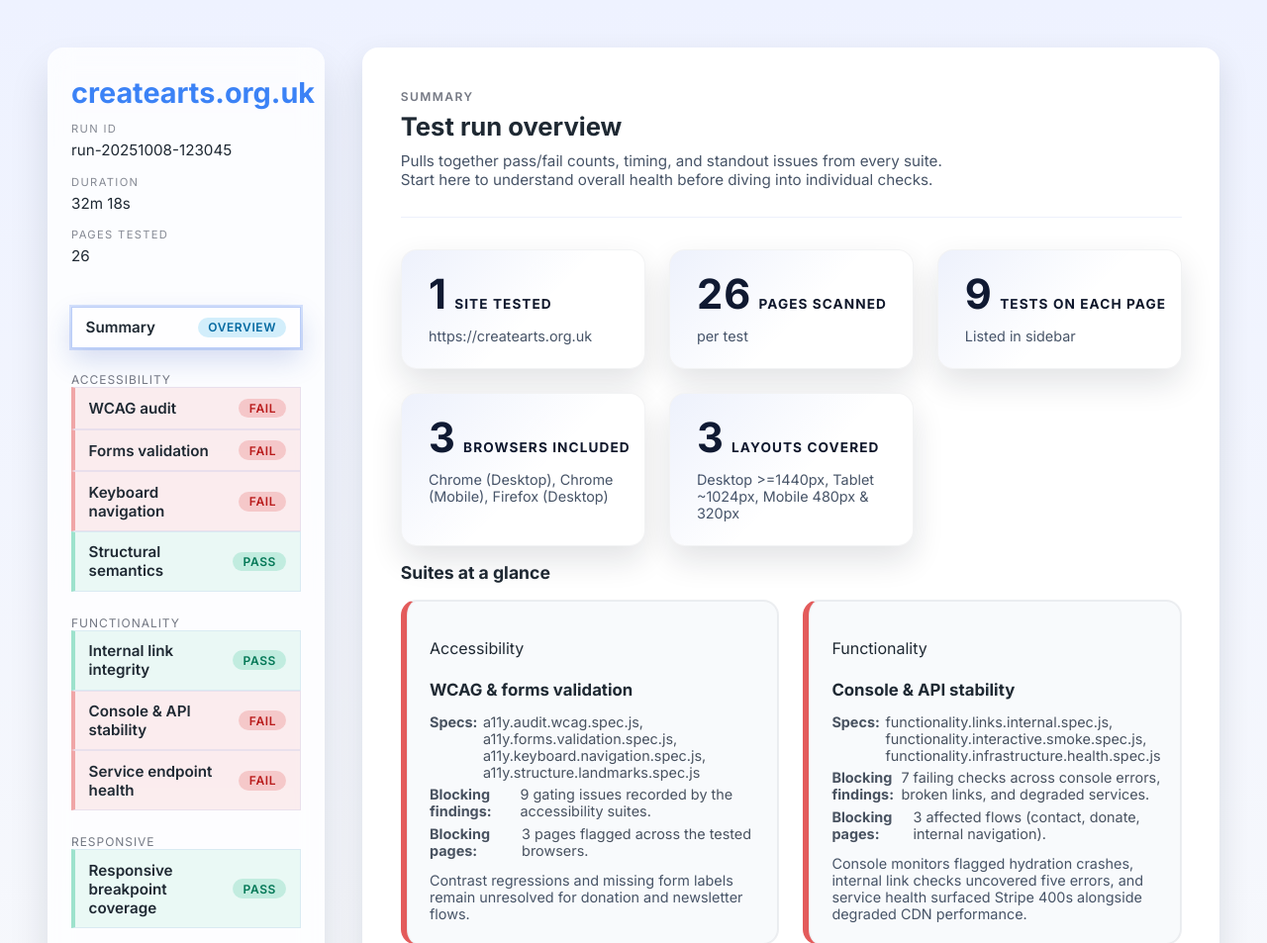
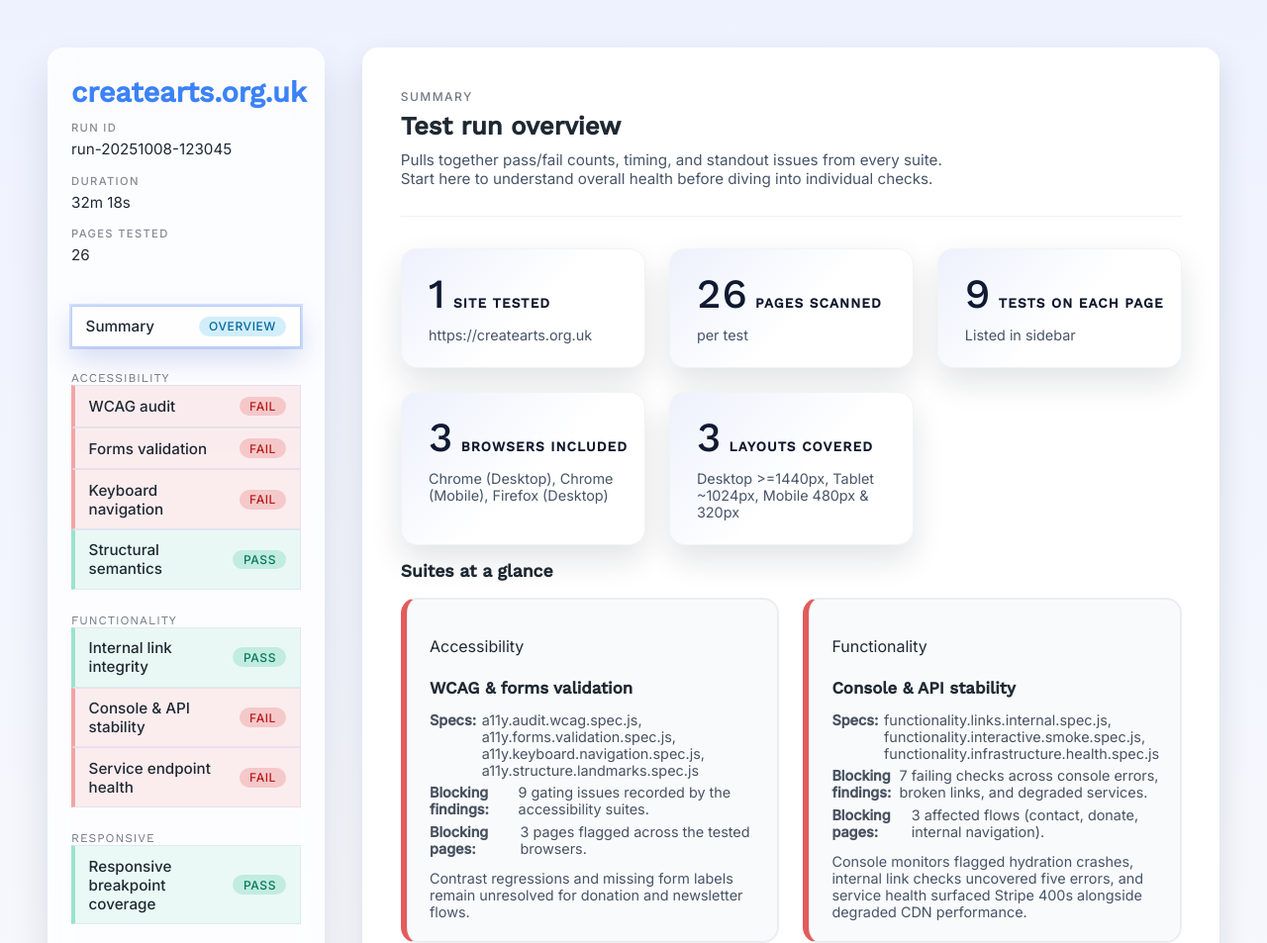
Before and after one commit to SpyrosBou/website-testing, a website: page docs/mocks/full-run-report.html in a window 1280 px wide. Shown: the top 953 px of the page at 99% size. Drawn offline with nearby package versions, Linux system fonts and the light colour scheme.

Commit message:
style: fonts for headers,font weight

```diff
--- a/docs/mocks/full-run-report.html
+++ b/docs/mocks/full-run-report.html
@@ -5,7 +5,7 @@
   <title>Mock Report - createarts.org.uk</title>
   <link rel="preconnect" href="https://fonts.googleapis.com" />
   <link rel="preconnect" href="https://fonts.gstatic.com" crossorigin />
-  <link href="https://fonts.googleapis.com/css2?family=Inter:wght@400;500;600;700&display=swap" rel="stylesheet" />
+  <link href="https://fonts.googleapis.com/css2?family=Inter:wght@400;500&family=Work+Sans:wght@400;500&display=swap" rel="stylesheet" />
   <link rel="stylesheet" href="mock-styling.css" />
 </head>
 <body class="report-app">
--- a/docs/mocks/mock-styling.css
+++ b/docs/mocks/mock-styling.css
@@ -1,5 +1,7 @@
 :root {
   --bg-primary: #f4f6fb;
+  --font-body: 'Inter', system-ui, -apple-system, BlinkMacSystemFont, 'Segoe UI', sans-serif;
+  --font-heading: 'Work Sans', 'Inter', system-ui, -apple-system, BlinkMacSystemFont, 'Segoe UI', sans-serif;
   --bg-card: #ffffff;
   --border: #d9e2ec;
   --text-strong: #1f2933;
@@ -20,14 +22,21 @@
 
 body {
   margin: 0;
-  font-family:
-    "Inter",
-    system-ui,
-    -apple-system,
-    BlinkMacSystemFont,
-    "Segoe UI",
-    sans-serif;
+  font-family: var(--font-body);
   color: var(--text-strong);
+}
+
+h1, h2, h3, h4,
+.summary-card__title,
+.group-title,
+.panel-info h2,
+.summary-report h3,
+.summary-per-page-header h3,
+.page-card__header h3,
+.test-group__title h2,
+.test-card__header h3,
+.sidebar-header h1 {
+  font-family: var(--font-heading);
 }
 
 .report-app {
@@ -83,6 +92,7 @@
   letter-spacing: 0.12em;
   text-transform: uppercase;
   color: rgba(15, 23, 42, 0.5);
+  font-weight: 500;
 }
 
 .sidebar .metadata dd {
@@ -140,7 +150,7 @@
 
 .nav-name {
   flex: 1 1 auto;
-  font-weight: 600;
+  font-weight: 500;
 }
 
 .nav-status {
@@ -149,7 +159,7 @@
   text-transform: uppercase;
   border-radius: 999px;
   padding: 0.15rem 0.65rem;
-  font-weight: 600;
+  font-weight: 500;
   white-space: nowrap;
 }
 
@@ -227,7 +237,7 @@
   letter-spacing: 0.12em;
   text-transform: uppercase;
   color: rgba(15, 23, 42, 0.58);
-  font-weight: 600;
+  font-weight: 500;
 }
 
 .panel-description {
@@ -245,7 +255,7 @@
   border-radius: 999px;
   font-size: 0.9rem;
   text-transform: uppercase;
-  font-weight: 700;
+  font-weight: 500;
   letter-spacing: 0.05em;
   box-shadow: inset 0 0 0 1px rgba(255, 255, 255, 0.35);
 }
@@ -309,7 +319,7 @@
 
 .summary-card__count {
   font-size: 2.6rem;
-  font-weight: 700;
+  font-weight: 500;
   color: #0f172a;
   line-height: 1;
 }
@@ -534,7 +544,7 @@
 }
 
 .schema-value {
-  font-weight: 700;
+  font-weight: 500;
   font-size: 1.35rem;
   color: #0f172a;
 }
@@ -562,7 +572,7 @@
   padding: 0.2rem 0.55rem;
   border-radius: 999px;
   font-size: 0.75rem;
-  font-weight: 600;
+  font-weight: 500;
   letter-spacing: 0.04em;
   text-transform: uppercase;
   border: 1px solid rgba(15, 23, 42, 0.12);
@@ -625,7 +635,7 @@
   border-radius: 999px;
   padding: 0.45rem 0.9rem;
   font-size: 0.8rem;
-  font-weight: 600;
+  font-weight: 500;
   cursor: pointer;
   transition:
     background 0.2s ease,
@@ -652,7 +662,7 @@
 
 .summary-page > summary {
   padding: 0.5rem;
-  font-weight: 600;
+  font-weight: 500;
   cursor: pointer;
   display: flex;
   align-items: center;
@@ -730,7 +740,7 @@
   padding: 0.25rem 0.65rem;
   border-radius: 999px;
   font-size: 0.75rem;
-  font-weight: 600;
+  font-weight: 500;
   letter-spacing: 0.03em;
   text-transform: uppercase;
 }
@@ -755,7 +765,7 @@
   align-items: center;
   background: linear-gradient(135deg, #0ea5e9, #2563eb);
   color: #f8fafc;
-  font-weight: 600;
+  font-weight: 500;
   padding: 0.25rem 0.65rem;
   border-radius: 999px;
   box-shadow: 0 6px 16px rgba(37, 99, 235, 0.25);
@@ -773,7 +783,7 @@
   border-radius: 999px;
   color: #0369a1;
   font-size: 0.8rem;
-  font-weight: 600;
+  font-weight: 500;
 }
 
 details.summary-accordion {
@@ -789,7 +799,7 @@
 
 details.summary-accordion summary {
   padding: 1rem 1.25rem;
-  font-weight: 600;
+  font-weight: 500;
   color: #0b7285;
   cursor: pointer;
   background: linear-gradient(135deg, rgba(14, 165, 233, 0.12), rgba(255, 255, 255, 0));
@@ -827,7 +837,7 @@
   padding: 0.25rem 0.65rem;
   border-radius: 999px;
   font-size: 0.75rem;
-  font-weight: 600;
+  font-weight: 500;
   letter-spacing: 0.04em;
   text-transform: uppercase;
 }
```
